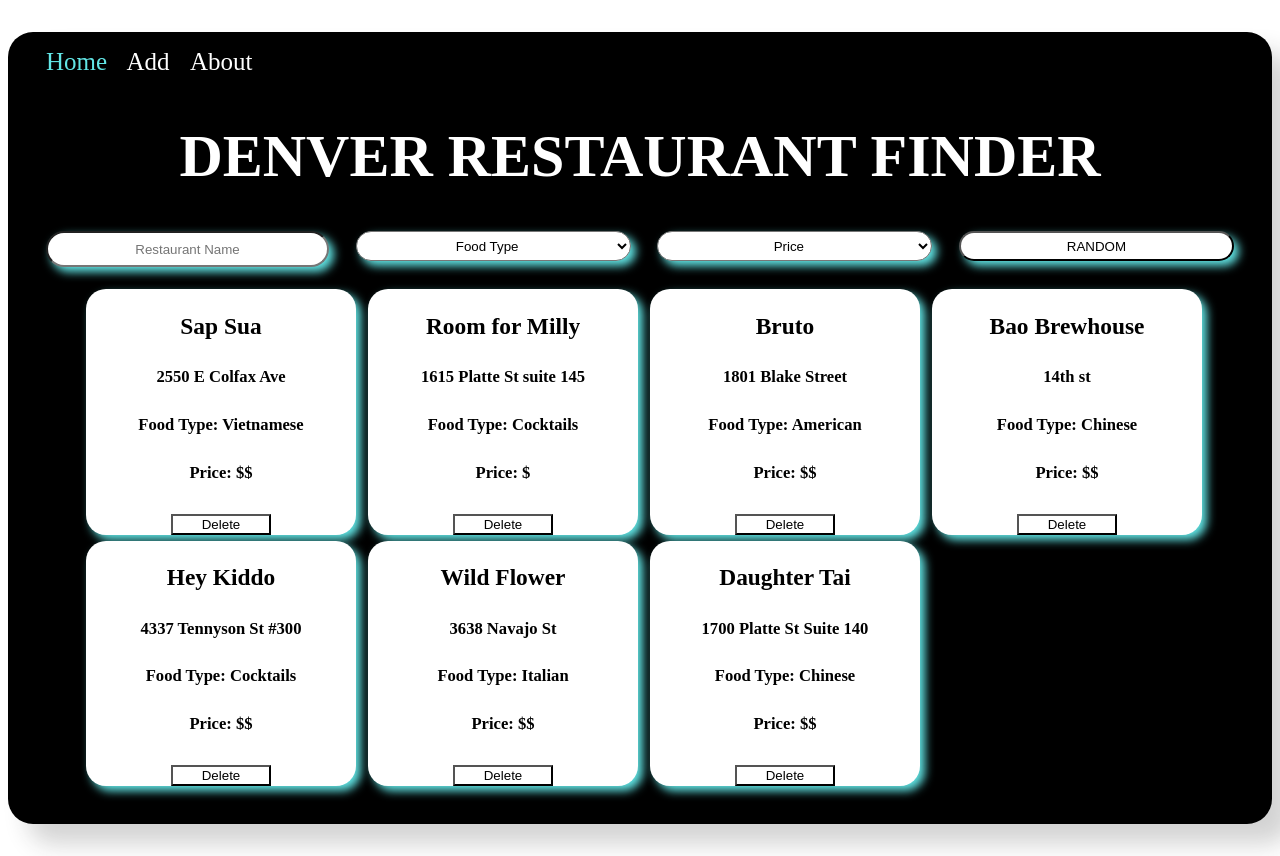
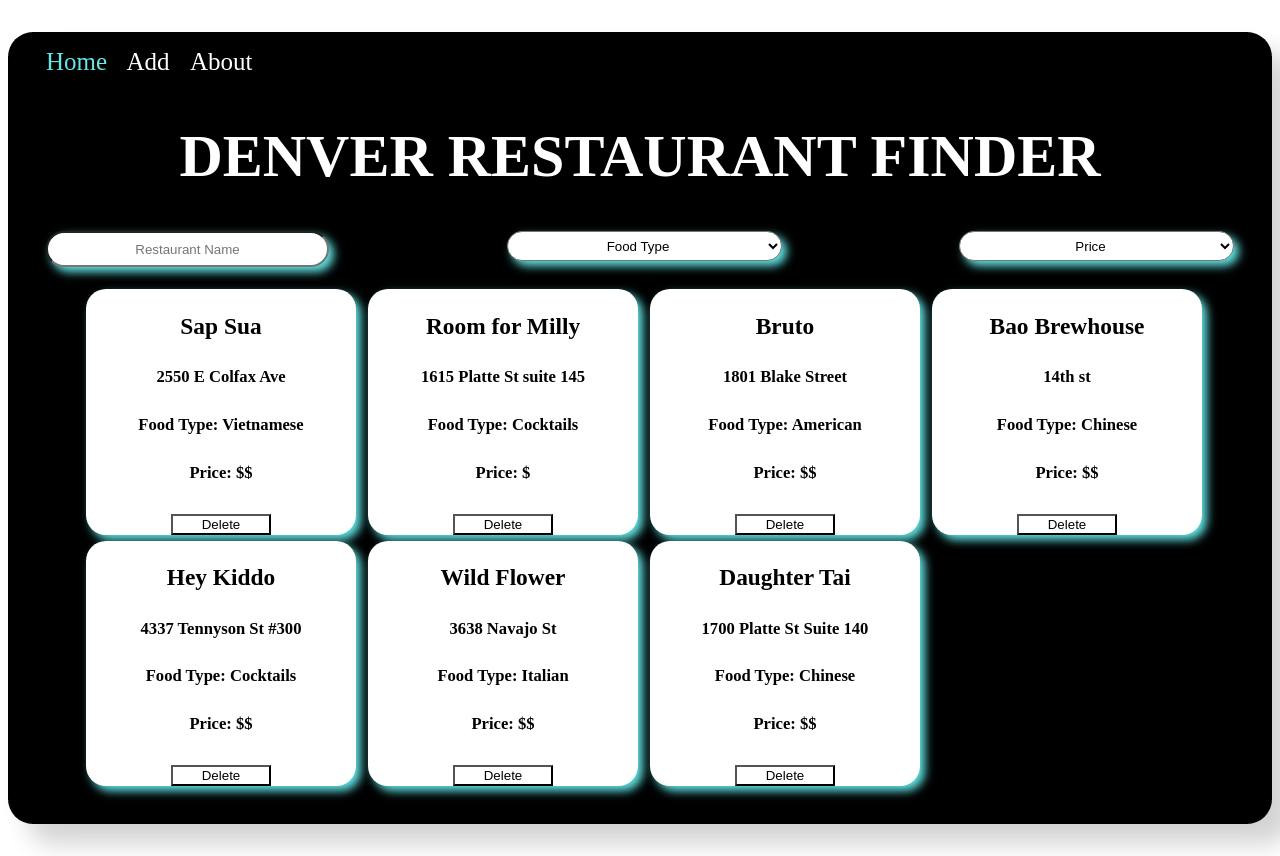
Before and after one commit to ianjuly4/restaurant, a React (Create React App) app in the folder restaurant/: page / in a window 1280 px wide. Built offline with nearby package versions, Linux system fonts and the light colour scheme; data requests are answered from the project's data file.

Commit message:
filter update.-RandomButton

```diff
--- a/restaurant/src/components/Filter.js
+++ b/restaurant/src/components/Filter.js
@@ -1,7 +1,11 @@
 import React from "react"
 
 
-function Filter({handleTypeChange, handlePriceChange, onSearchChange, search}){
+function Filter({handleTypeChange,
+  handlePriceChange,
+  onSearchChange,
+  search}){
+
   const handleChange = (e) => {
     onSearchChange(e.target.value)
   }
@@ -10,6 +14,8 @@ function Filter({handleTypeChange, handlePriceChange, onSearchChange, search}){
     e.preventDefault()
     onSearchChange(e.target.value)
   }
+
+
     return (
         <div className="Filter" onSubmit={handleSubmit} >
           <input type="text"
@@ -37,7 +43,6 @@ function Filter({handleTypeChange, handlePriceChange, onSearchChange, search}){
             <option value="$$">$$</option>
             <option value="$$$">$$$</option>
           </select>
-          <button>RANDOM</button>
         </div>
       );
 
```
Also changed, not shown: restaurant/src/components/RestaurantList.js (+5 -2 lines).
